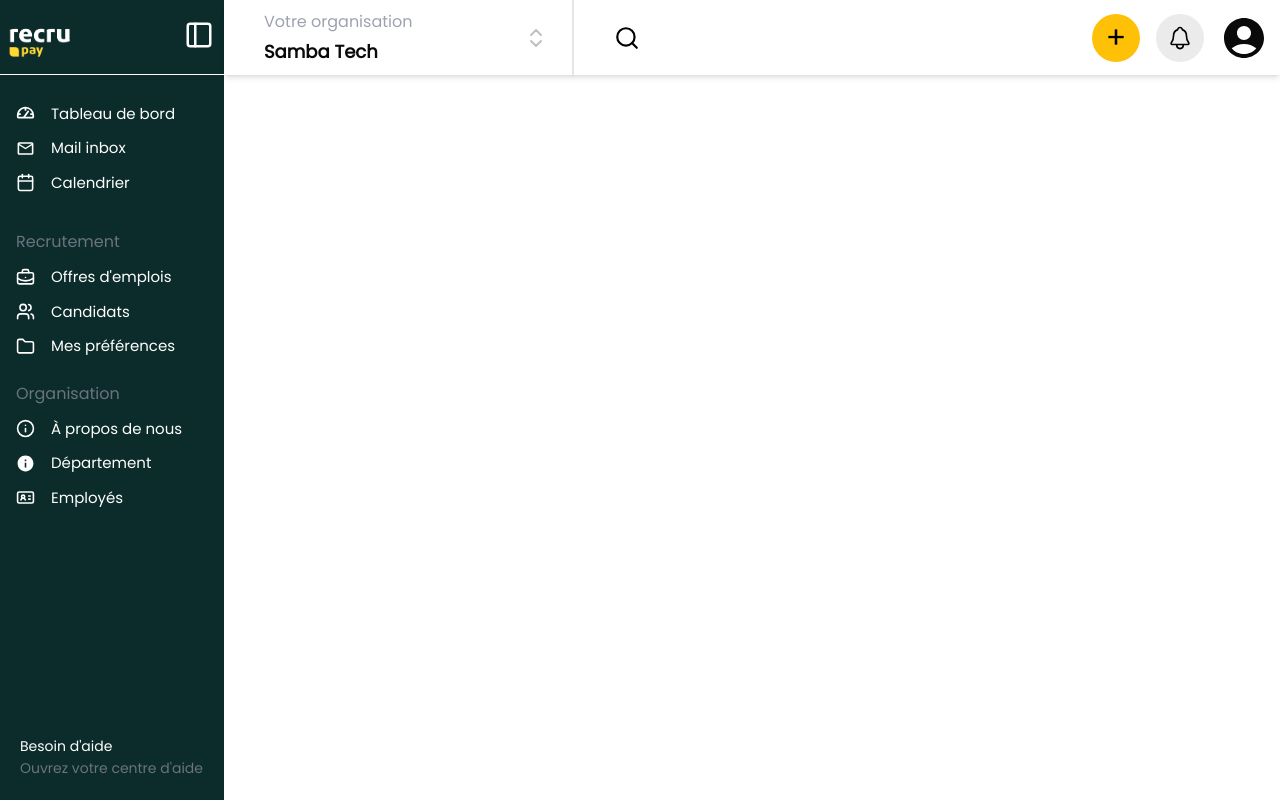
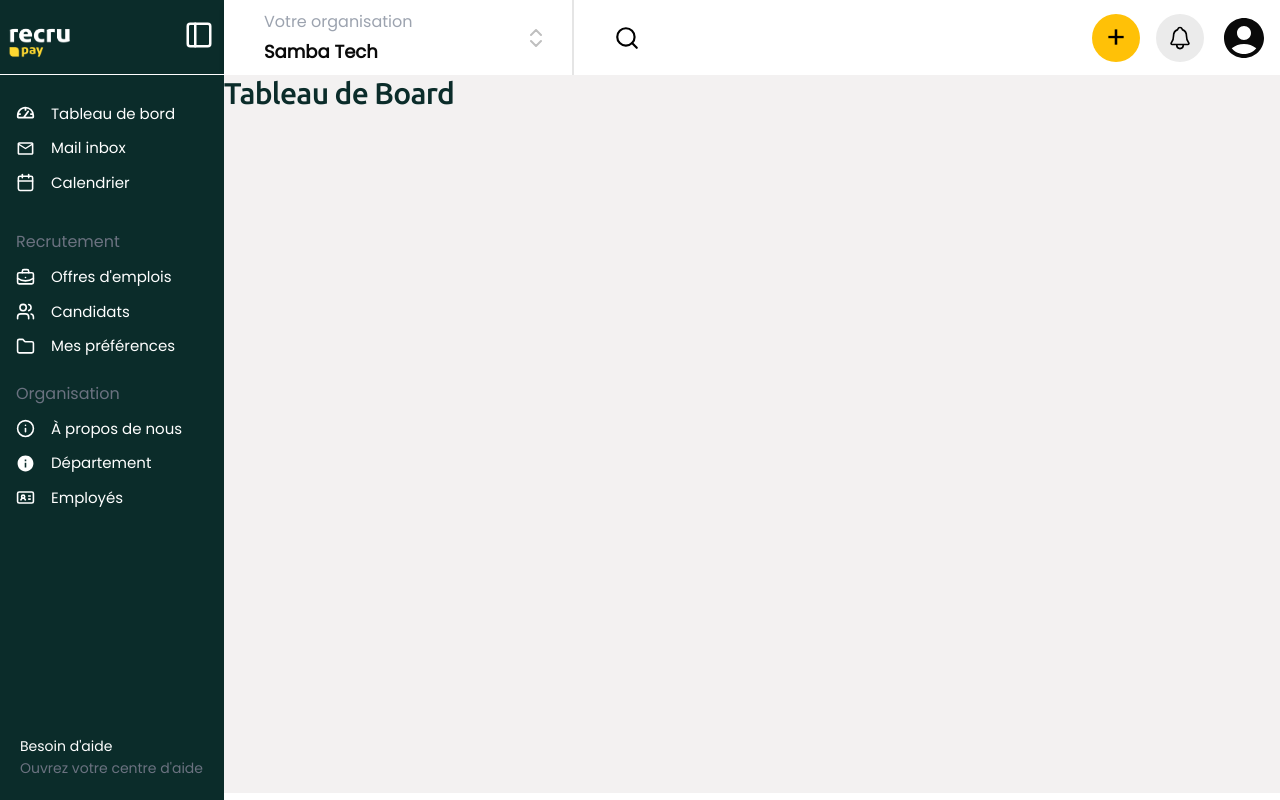
Before and after one commit to cruz-welandi/recruPay, a Next.js app: page / in a window 1280 px wide. Built offline with nearby package versions, Linux system fonts and the light colour scheme.

Commit message:
ajout du component section et de la font des titres

```diff
--- a/src/app/layout.tsx
+++ b/src/app/layout.tsx
@@ -1,5 +1,6 @@
 import type { Metadata } from "next";
 import {Poppins} from "next/font/google";
+import {Ubuntu} from "next/font/google";
 import "./globals.css";
 import NavBar from "@/components/NavBar";
 import SideBar from "@/components/SideBar";
@@ -8,6 +9,12 @@ const poppins = Poppins({
   subsets: ['latin'],
   variable: "--font-poppins",
   weight: "400"
+})
+
+const ubuntu = Ubuntu({
+  subsets: ['latin'],
+  variable: "--font-ubuntu",
+  weight: '500'
 })
 
 export const metadata: Metadata = {
@@ -22,15 +29,16 @@ export default function RootLayout({
 }>) {
   return (
     <html lang="en">
-      <body className={`${poppins.variable} font-poppins flex`} >
+      <body className={` ${poppins.variable} ${ubuntu.variable} font-poppins flex`} >
 
         <SideBar/>
 
         <div className="flex flex-col flex-auto ">
 
           <NavBar />
-
-          {children}
+          <div className="bg-[#f3f1f1] h-[89.7vh] w-full">
+            {children}
+          </div>
         </div>
 
       </body>
--- a/src/app/page.tsx
+++ b/src/app/page.tsx
@@ -1,7 +1,12 @@
+import Section from "@/components/Section"
 
 export default function Home() {
   return (
-    <div>
+    <div className="">
+
+      <h3 className="scroll-m-20 text-theme-1 text-3xl font-openSans tracking-tight">
+        Tableau de Board
+      </h3>
 
     </div>
   );
--- a/src/components/Section.tsx
+++ b/src/components/Section.tsx
@@ -1,18 +1,15 @@
 import React from 'react';
 import {Card} from '@/components/ui/card';
+import { cn } from '@/lib/utils';
 
 type Section ={
-    titre: string,
-    lien?: string,
     children: React.ReactNode,
-    buttonAction?: ()=> void,
     className?: string
 }
 
-const Section: React.FC<Section> = ({titre, lien, children, buttonAction, className}) => {
+const Section: React.FC<Section> = ({children, className}) => {
   return (
-    <Card>
-
+    <Card className={cn(className, 'bg-white')}>
         {children}
     </Card>
   )
--- a/tailwind.config.ts
+++ b/tailwind.config.ts
@@ -58,6 +58,7 @@ const config: Config = {
 			},
 			fontFamily: {
 				poppins: ["var(--font-poppins)"],
+				openSans: ["var(--font-ubuntu)"]
 			},
 			borderRadius: {
 				lg: 'var(--radius)',
```
